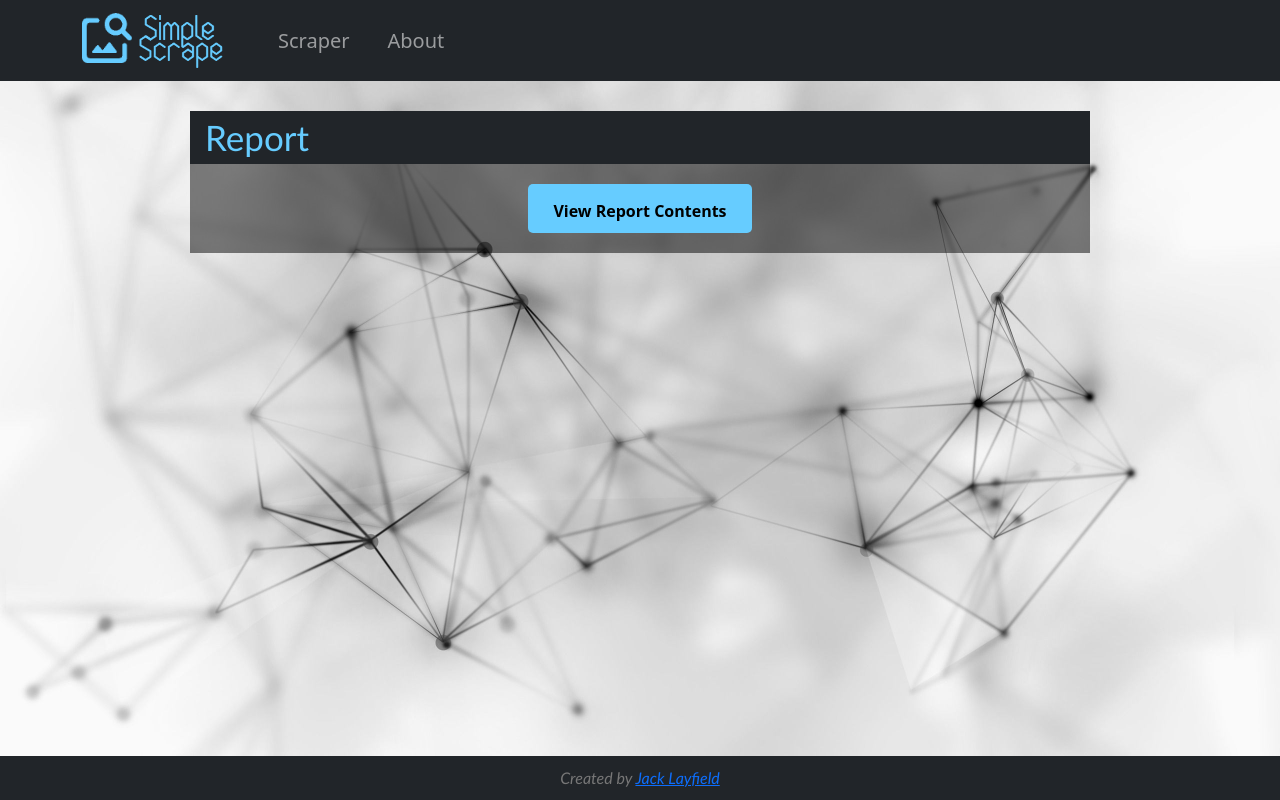
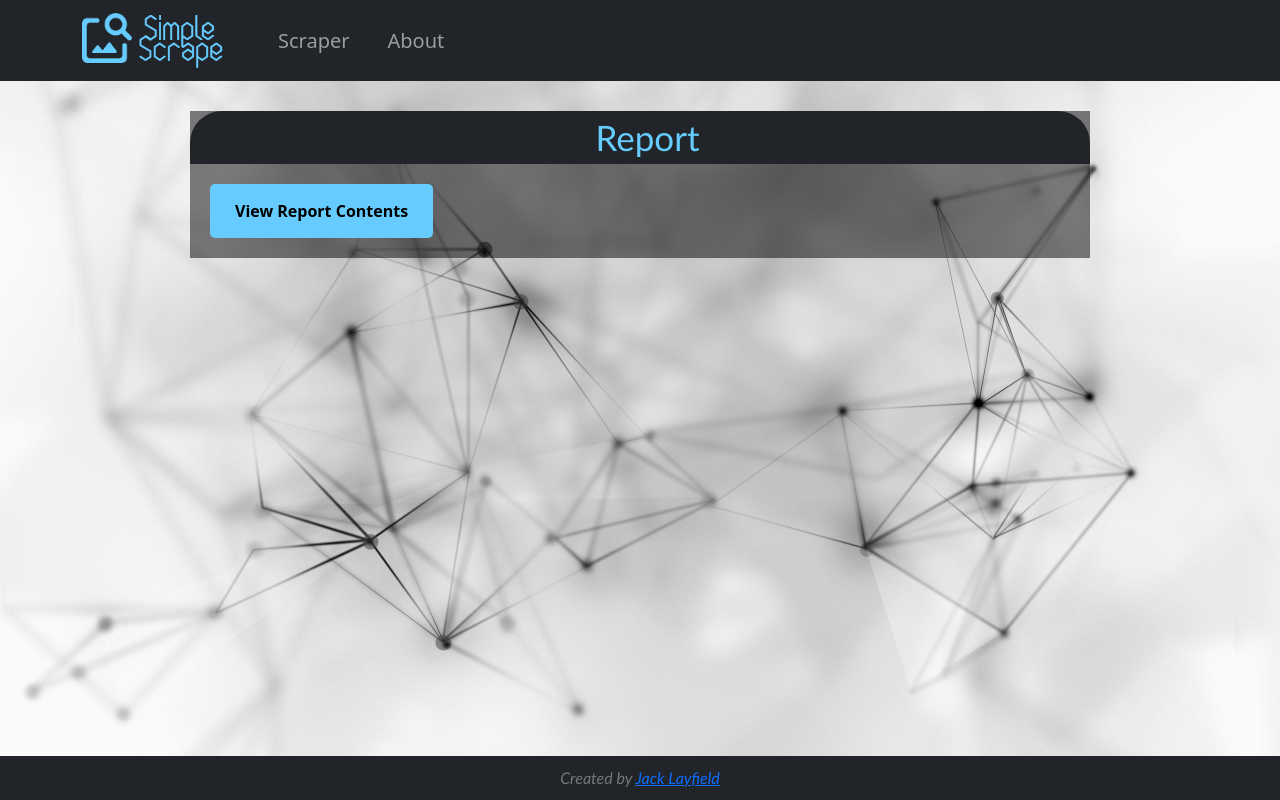
Before and after one commit to jacklayfield/SimpleScrape, a React (Create React App) app in the folder client/: page /report in a window 1280 px wide. Built offline with nearby package versions, Linux system fonts and the light colour scheme.

Commit message:
Scrape module styling and small additions

```diff
--- a/client/src/pages/main.jsx
+++ b/client/src/pages/main.jsx
@@ -9,6 +9,7 @@ import "../styling/theme.css";
 export function Main() {
   const [keyword, setKeyword] = useState(true);
   const [loading, setLoading] = useState(false);
+  const [error, setError] = useState(false);
 
   const handleReq = async (e) => {
     e.preventDefault();
@@ -16,6 +17,7 @@ export function Main() {
       keyword,
     };
     try {
+      setError(false);
       setLoading(true);
       const res = await axios.post("/api/scrapeData", newKeyword);
       console.log(res.data._id);
@@ -25,6 +27,8 @@ export function Main() {
       window.location.replace("http://localhost:3000/report");
     } catch (error) {
       console.log("error with posting");
+      setLoading(false);
+      setError(true);
     }
   };
 
@@ -40,7 +44,7 @@ export function Main() {
       <Row className="gx-0">
         <Col></Col>
 
-        <Col xs={5}>
+        <Col xs={7}>
           <div className="keywordBox">
             <form id="newtask" onSubmit={handleReq}>
               <div className="sectionTitles">
@@ -66,6 +70,12 @@ export function Main() {
                   <div className="loading-spinner"></div>
                 </div>
               )}
+
+              {error && (
+                <div className="loading-msg error">
+                  Error occured scraping! Please try again or report this error.
+                </div>
+              )}
             </form>
           </div>
         </Col>
--- a/client/src/styling/main.css
+++ b/client/src/styling/main.css
@@ -4,6 +4,7 @@
   margin-right: 30px;
   margin-bottom: 0px;
   background: rgba(0, 0, 0, 0.5);
+  border-radius: 2rem;
 }
 
 .keywordBoxContainer {
@@ -17,9 +18,10 @@
 }
 
 .keywordBoxField {
-  padding: 10px;
+  padding: 1rem;
   border: 1px solid light-gray;
-  font-size: 18px;
+  font-size: 1.25rem;
+  border-radius: 10px;
 }
 
 .submitButton {
@@ -68,6 +70,11 @@
   padding-bottom: 10px;
 }
 
+.error {
+  color: rgb(255, 83, 83);
+  text-shadow: 2px 2px 2px black;
+}
+
 .centered {
   margin-left: auto;
   margin-right: auto;
--- a/client/src/styling/theme.css
+++ b/client/src/styling/theme.css
@@ -9,6 +9,9 @@
 .sectionTitles {
   background: #212529;
   color: lightgray;
+  border-top-left-radius: 2rem;
+  border-top-right-radius: 2rem;
+  text-align: center;
 }
 
 .sectionTitlesText {
@@ -18,11 +21,3 @@
   font-family: "Trebuchet MS";
   margin-left: 15px;
 }
-
-.centered {
-  margin-left: auto;
-  margin-right: auto;
-  text-align: center;
-  display: block;
-  padding-bottom: 10px;
-}
```
